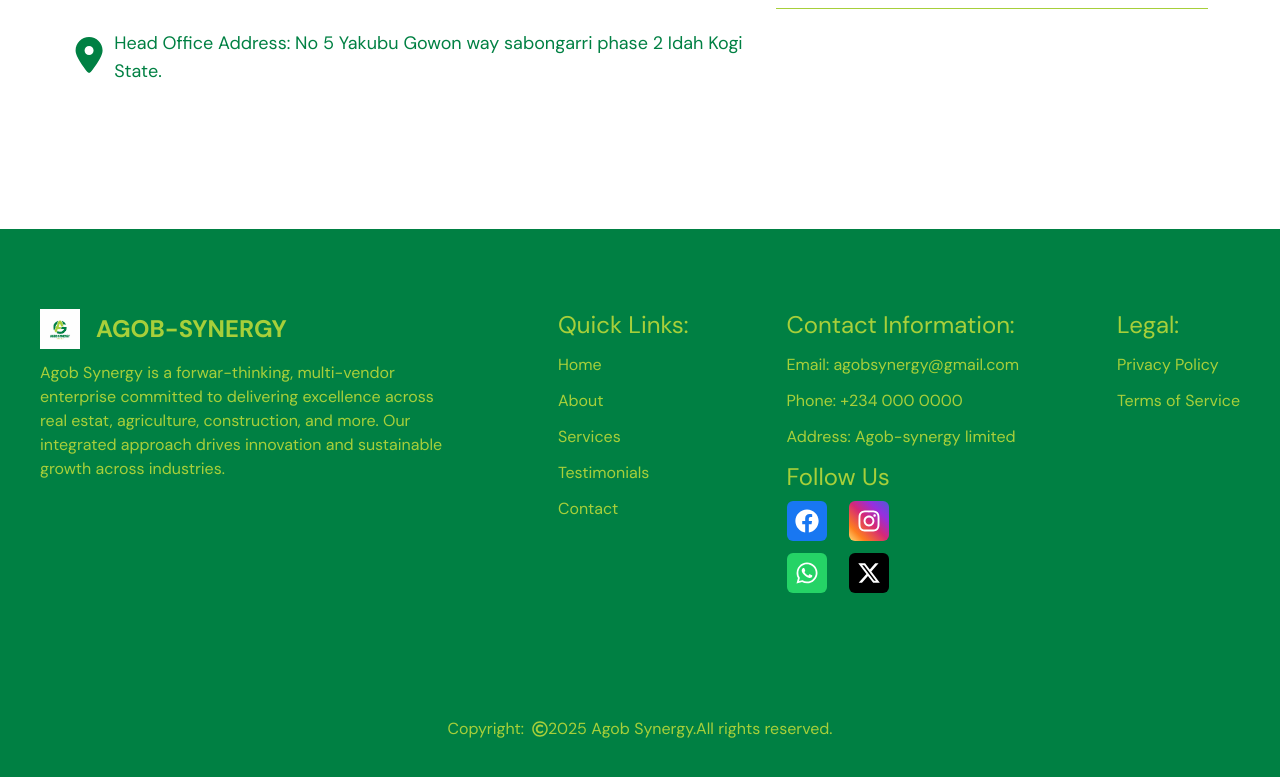
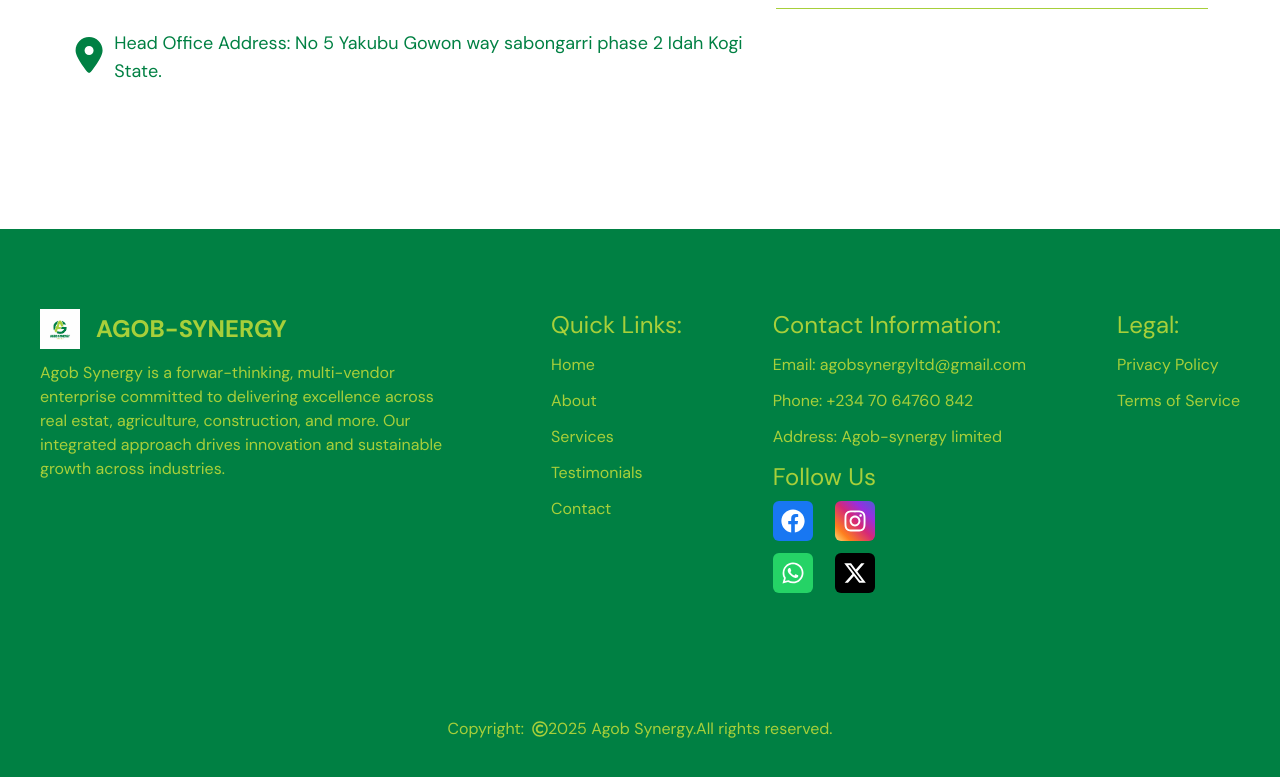
Before and after one commit to DeePinnacle/agob-synergy, a Next.js app: page / in a window 1280 px wide. Shown: the part 6294-7071 px from the top of the page. Built offline with nearby package versions, Linux system fonts and the light colour scheme.

Commit message:
fixed the info for the footer section

```diff
--- a/components/Footer.tsx
+++ b/components/Footer.tsx
@@ -44,10 +44,10 @@
         <ul>
           <li className='text-light_green text-2xl md:text-3xl lg:text-2xl'>Contact Information:</li>
           <li className='text-light_green text-lg my-3 md:text-2xl lg:text-base'>
-            <Link href={"mailto:agobsynergy@gmail.com"}>Email: agobsynergy@gmail.com</Link>
+            <Link href={"mailto:agobsynergy@gmail.com"}>Email: agobsynergyltd@gmail.com</Link>
           </li>
           <li className='text-light_green text-lg my-3 md:text-2xl lg:text-base'>
-            <Link href={"tel:+234 000 0000"}>Phone: +234 000 0000</Link>
+            <Link href={"tel:+234 70 64760 842"}>Phone: +234 70 64760 842</Link>
           </li>
           <li className='text-light_green text-lg my-3 md:text-2xl lg:text-base'>
             <Link href={""}>Address: Agob-synergy limited</Link>
@@ -66,7 +66,7 @@
               </Link>
             </li>
             <li className='bg-[#25D366] w-10 h-10 flex flex-col items-center justify-center rounded-md md:w-16 md:h-16 lg:w-10 lg:h-10'>
-              <Link href={""}>
+              <Link href={"tel:+234 70 64760 842"}>
                 <FaWhatsapp className='text-white w-6 h-6 md:w-10 md:h-10 lg:h-6 lg:w-6' />
               </Link>
             </li>
```
